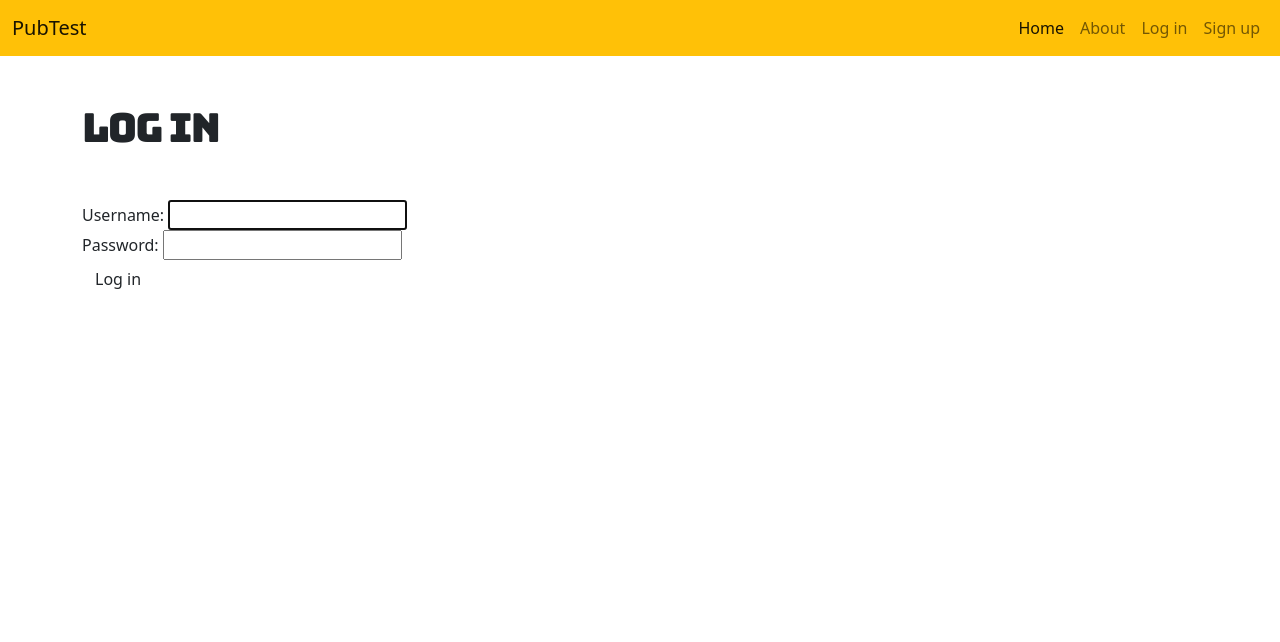
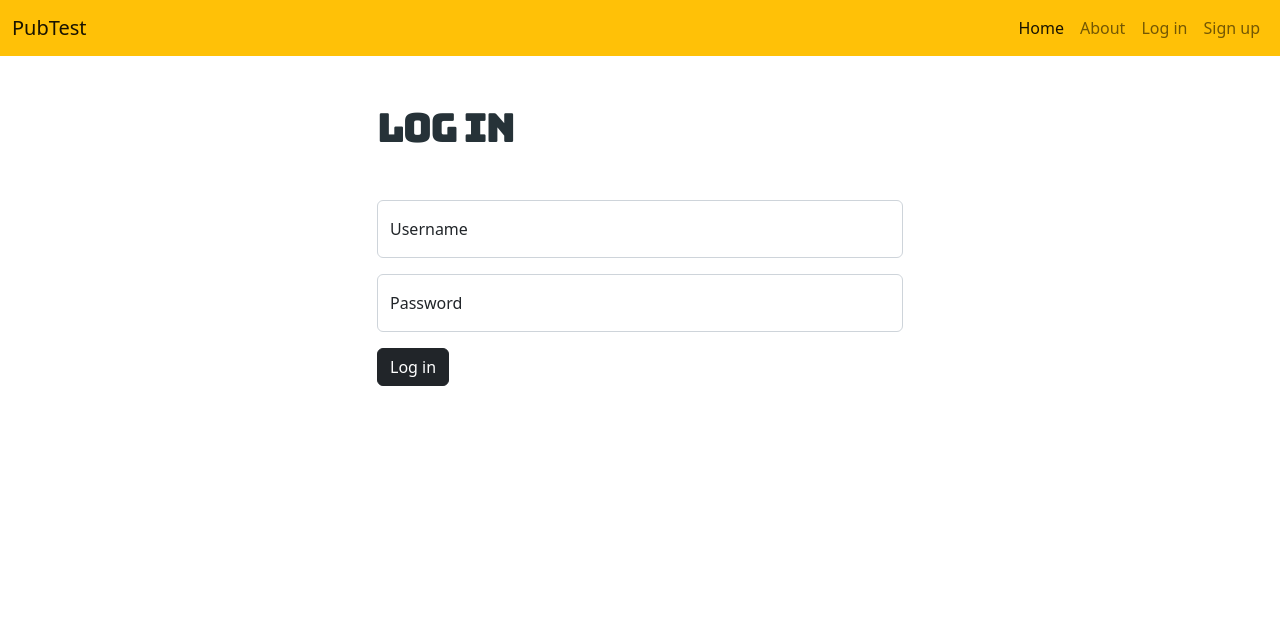
Before and after one commit to tdha/pubtest, a Django app: page /accounts/login/ in a window 1280 px wide. Shown: the top 642 px of the page. Run offline with Django 5.2, Linux system fonts and the light colour scheme.

Commit message:
Styled log in form with Bootstrap

```diff
--- a/polls/forms.py
+++ b/polls/forms.py
@@ -1,7 +1,21 @@
 from django import forms
+from django.contrib.auth.forms import AuthenticationForm
 from .models import Profile
+
+class CustomAuthenticationForm(AuthenticationForm):
+    def __init__(self, *args, **kwargs):
+        super().__init__(*args, **kwargs)
+        self.fields['username'].widget.attrs.update({'label': 'form-control',})
+        self.fields['username'].label = ""
+        self.fields['password'].widget.attrs.update({'class': 'form-control',})
+        self.fields['password'].label = ""
 
 class ProfileForm(forms.ModelForm):
     class Meta:
         model = Profile
         fields = ['birth_year', 'postcode', 'gender']
+        widgets = {
+            'birth_year': forms.NumberInput(attrs={'class': 'form-control', 'placeholder': 'yyyy'}),
+            'postcode': forms.NumberInput(attrs={'class': 'form-control',}),
+            'gender': forms.Select(attrs={'class': 'form-control',}),
+        }
--- a/polls/static/css/style.css
+++ b/polls/static/css/style.css
@@ -15,6 +15,7 @@ footer.page-footer {
 
 h1 {
     letter-spacing: -2px;
+    color: #263238;
 }
 
 .center {
@@ -38,7 +39,7 @@ h1 {
   }
 
 .vote-message {
-    color: #FF5722;
+    color: #1976D2;
 }
 
 #logout-form {
--- a/polls/templates/home.html
+++ b/polls/templates/home.html
@@ -24,7 +24,7 @@
                 {% else %}
                 <button class="btn btn-light me-3 bungee-regular response-no" disabled>No</button>
                 <button class="btn btn-light ms-2 bungee-regular response-yes" disabled>Yes</button>
-                <p class="mt-3 vote-message" id="login-message" style="display: block;">Please log in to vote.</p>
+                <p class="mt-3 vote-message" id="login-message" style="display: block;">→ Log in to vote</p>
                 {% endif %}
                 <p class="mt-4">{{ article.summary }}<br>
                     <a href="{{ article.web_url }}" target="_blank" class="card-link text-muted">Read the article</a>
--- a/polls/templates/registration/login.html
+++ b/polls/templates/registration/login.html
@@ -1,13 +1,29 @@
 {% extends 'base.html' %}
 {% block content %}
 
-<h1 class="mb-5 bungee-regular">Log in</h1>
+<div class="row mx-2">
+    <div class="offset-lg-3 col-lg-6">
+        <h1 class="mb-5 bungee-regular">Log in</h1>
 
-<form method="POST" action="{% url 'login' %}">
-    {% csrf_token %}
-    {{ form.as_div }}
-    <input type="hidden" name="next" value="{{ next }}">
-    <button type="submit" class="btn">Log in</button>
-</form>
+        <div class="mb-3">
+            <form method="POST" action="{% url 'login' %}">
+                {% csrf_token %}
+                <div class="form-floating mb-3">
+                    {{ form.username.label_tag }}
+                    <input type="text" class="form-control" id="id_username" name="username" placeholder="Username">
+                    <label for="id_username">Username</label>
+                </div>
+                <div class="form-floating mb-3">
+                    {{ form.password.label_tag }}
+                    <input type="password" class="form-control" id="id_password" name="password" placeholder="Password">
+                    <label for="id_password">Password</label>
+                </div>
+                <input type="hidden" name="next" value="{{ next }}">
+                <button type="submit" class="btn btn-dark">Log in</button>
+            </form>
+        </div>
+
+    </div>
+</div>
 
 {% endblock %}
--- a/polls/urls.py
+++ b/polls/urls.py
@@ -8,6 +8,7 @@ urlpatterns = [
     path('polls/', index, name='polls_index'),
     path('fetch-articles/', polls, name='fetch_polls'),
     path('accounts/signup/', views.signup, name='signup'),
+    path('accounts/login/', views.user_login, name='login'),
     path('vote/', views.vote, name='vote'),
     path('profile/', views.profile, name='profile'),
 ]
--- a/polls/views.py
+++ b/polls/views.py
@@ -4,7 +4,7 @@ from django.contrib.auth.decorators import login_required
 from django.http import HttpResponse
 from django.shortcuts import render, redirect
 from django.views.decorators.http import require_http_methods
-from .forms import ProfileForm
+from .forms import ProfileForm, CustomAuthenticationForm
 from .models import Article, Response, Profile
 from .utils.guardian_api import fetch_articles
 
@@ -52,6 +52,22 @@ def signup(request):
     context = { 'form': form, 'error_message': error_message }
     return render(request, 'registration/signup.html', context)
 
+
+def user_login(request):
+    error_message = ''
+    if request.method == 'POST':
+        form = CustomAuthenticationForm(request, data=request.POST)
+        if form.is_valid():
+            login(request, form.get_user())
+            return redirect('home')
+        else:
+            error_message = "Invalid username or password. Please try again."
+    else:
+        form = CustomAuthenticationForm()
+
+    return render(request, 'registration/login.html', {'form': form, 'error_message': error_message})
+
+
 @login_required
 @require_http_methods(["GET", "POST"])
 def vote(request):
@@ -74,6 +90,7 @@ def vote(request):
     else:
         return HttpResponse('GET request received.')
 
+
 @login_required
 def profile(request):
     try:
```
Also changed, not shown: polls/templates/profile.html (+7 -5 lines).
